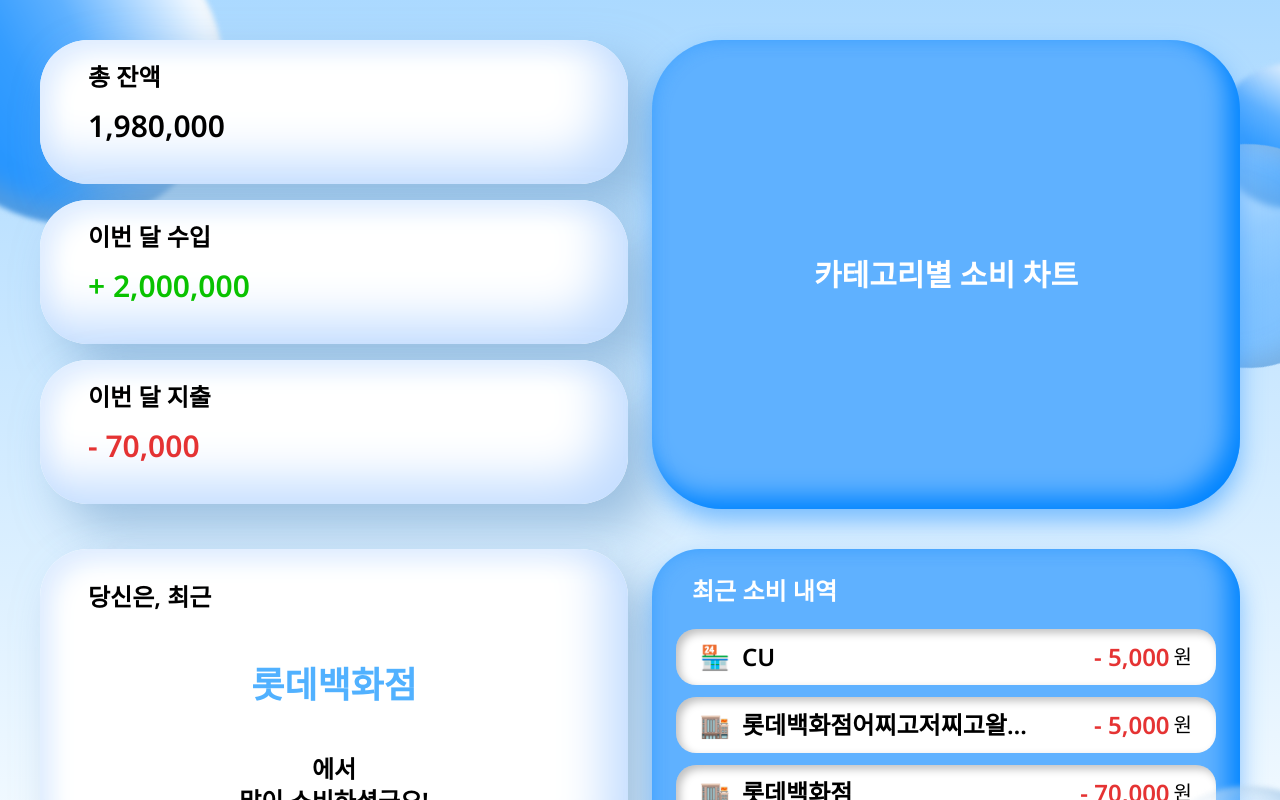
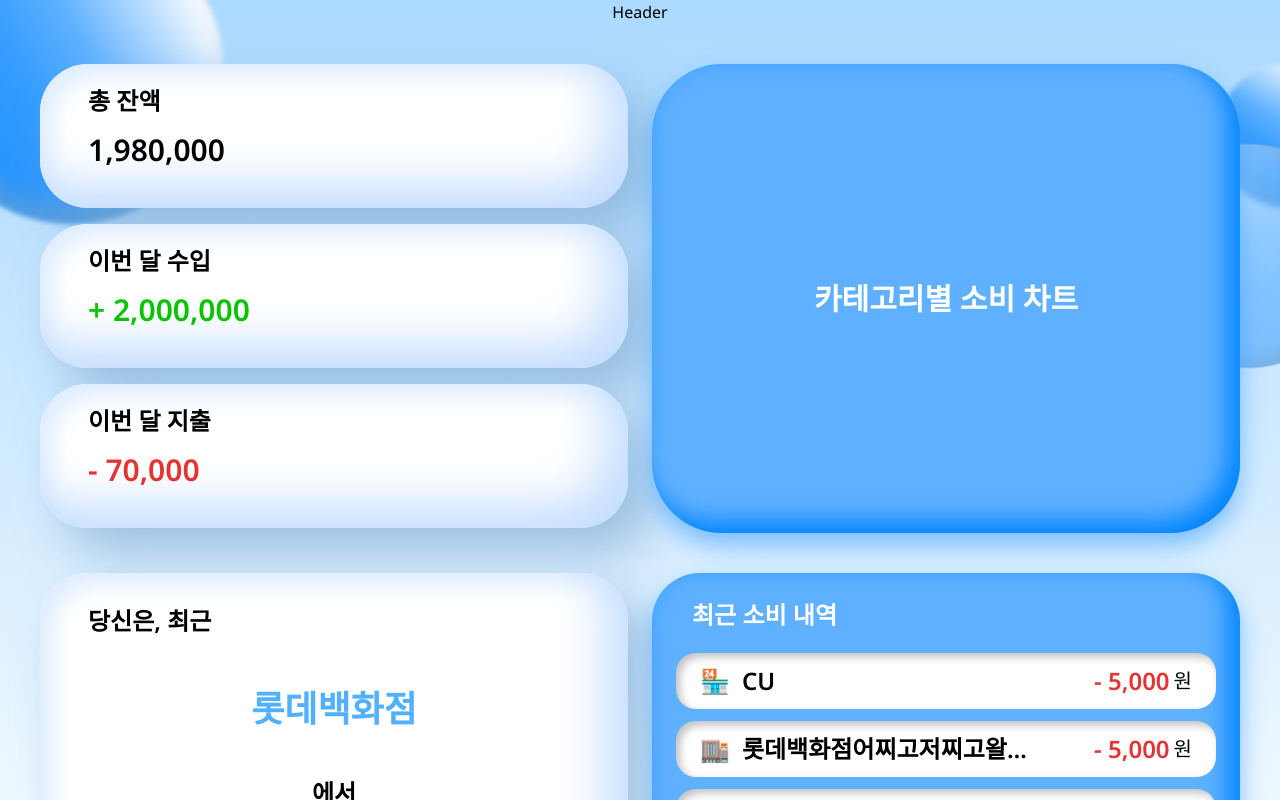
Before and after one commit to oding01/Expense-Tracker, a React (Vite) app: page / in a window 1280 px wide. Shown: the top 800 px of the page. Built offline with nearby package versions, Linux system fonts and the light colour scheme.

Commit message:
feat: :sparkles: Header가 추가된 Layout 컴포넌트 추가

```diff
--- a/src/main.tsx
+++ b/src/main.tsx
@@ -4,13 +4,16 @@
 import { BrowserRouter, Routes, Route } from 'react-router'
 import { Analyze } from '@/pages/Analyze'
 import Home from '@/pages/Home'
+import Layout from '@/shared/Layout'
 
 createRoot(document.getElementById('root')!).render(
 	<StrictMode>
 		<BrowserRouter>
 			<Routes>
-				<Route index element={<Home />} />
-				<Route path='analyze' element={<Analyze />} />
+				<Route element={<Layout />}>
+					<Route index element={<Home />} />
+					<Route path='analyze' element={<Analyze />} />
+				</Route>
 			</Routes>
 		</BrowserRouter>
 	</StrictMode>,
--- /dev/null
+++ b/src/shared/Header.tsx
@@ -0,0 +1,7 @@
+const Header = () => {
+  return (
+    <div>Header</div>
+  )
+}
+
+export default Header
--- /dev/null
+++ b/src/shared/Layout.tsx
@@ -0,0 +1,13 @@
+import Header from '@/shared/Header'
+import { Outlet } from 'react-router'
+
+const Layout = () => {
+	return (
+		<div className='flex flex-col w-full items-center relative'>
+			<Header />
+			<Outlet />
+		</div>
+	)
+}
+
+export default Layout
```
